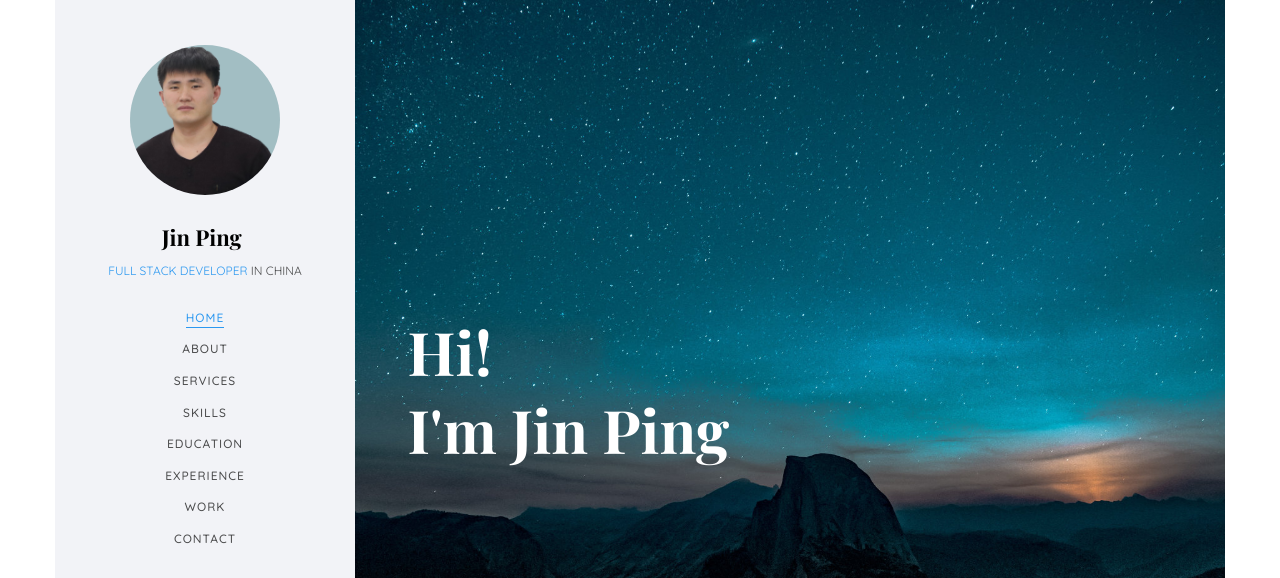
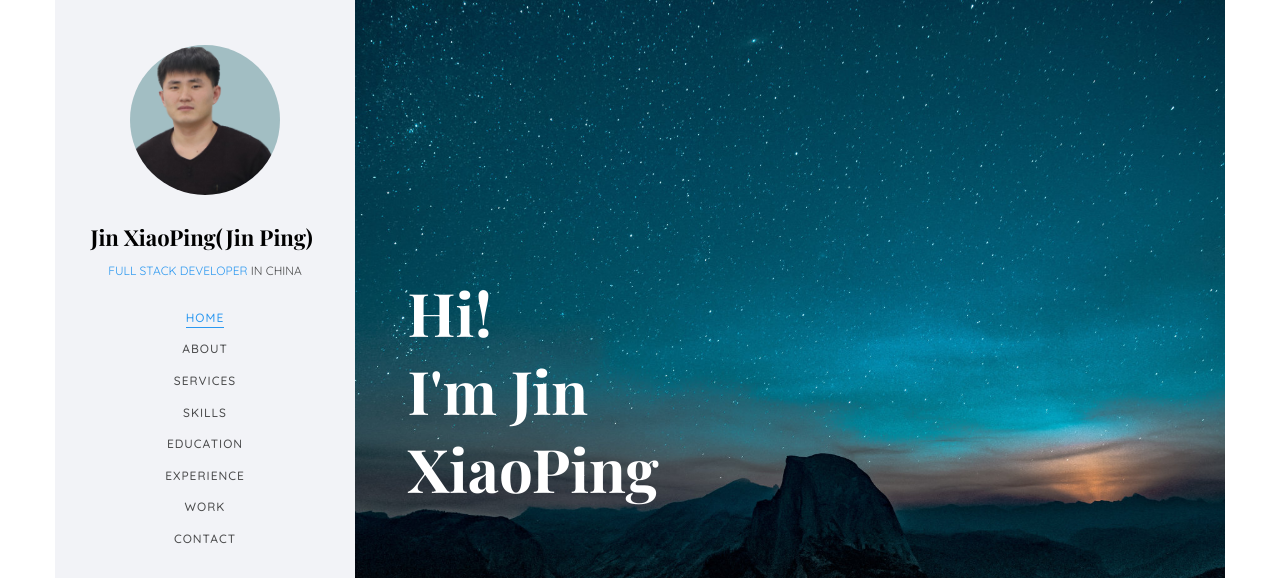
Before and after one commit to fortitudeman/Portfolio, a website: page public/index.html in a window 1280 px wide. Shown: the top 578 px of the page. Drawn offline with nearby package versions, Linux system fonts and the light colour scheme; files whose address does not match are found by name; a web font is replaced by a local one.

Commit message:
readme updated

```diff
--- a/public/index.html
+++ b/public/index.html
@@ -56,7 +56,7 @@
 		<aside id="colorlib-aside" role="complementary" class="border js-fullheight">
 			<div class="text-center">
 				<div class="author-img" style="background-image: url(images/me.png);"></div>
-				<h1 id="colorlib-logo"><a href="index.html">Jin Ping</a></h1>
+				<h1 id="colorlib-logo"><a href="index.html">Jin XiaoPing(Jin Ping)</a></h1>
 				<span class="position"><a href="#">Full Stack Developer</a> in China</span>
 			</div>
 			<nav id="colorlib-main-menu" role="navigation" class="navbar">
@@ -95,7 +95,7 @@
 					   			<div class="col-md-6 col-md-offset-3 col-md-pull-3 col-sm-12 col-xs-12 js-fullheight slider-text">
 					   				<div class="slider-text-inner js-fullheight">
 					   					<div class="desc">
-						   					<h1 style="color: white;">Hi! <br>I'm Jin Ping</h1>
+						   					<h1 style="color: white;">Hi! <br>I'm Jin XiaoPing</h1>
 										</div>
 					   				</div>
 					   			</div>
```
Also changed, not shown: readme.md.
